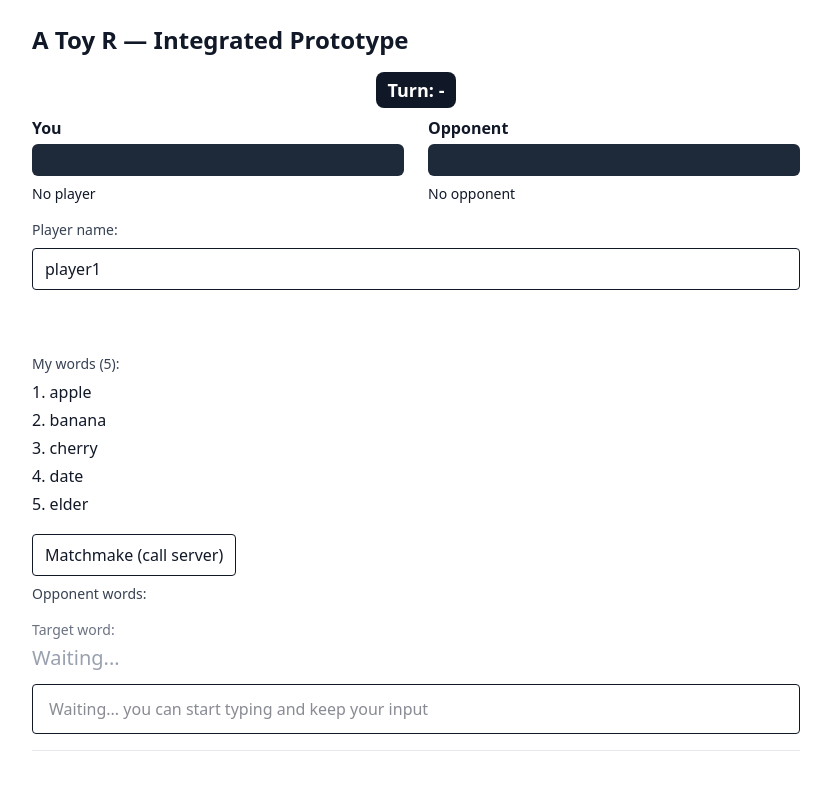
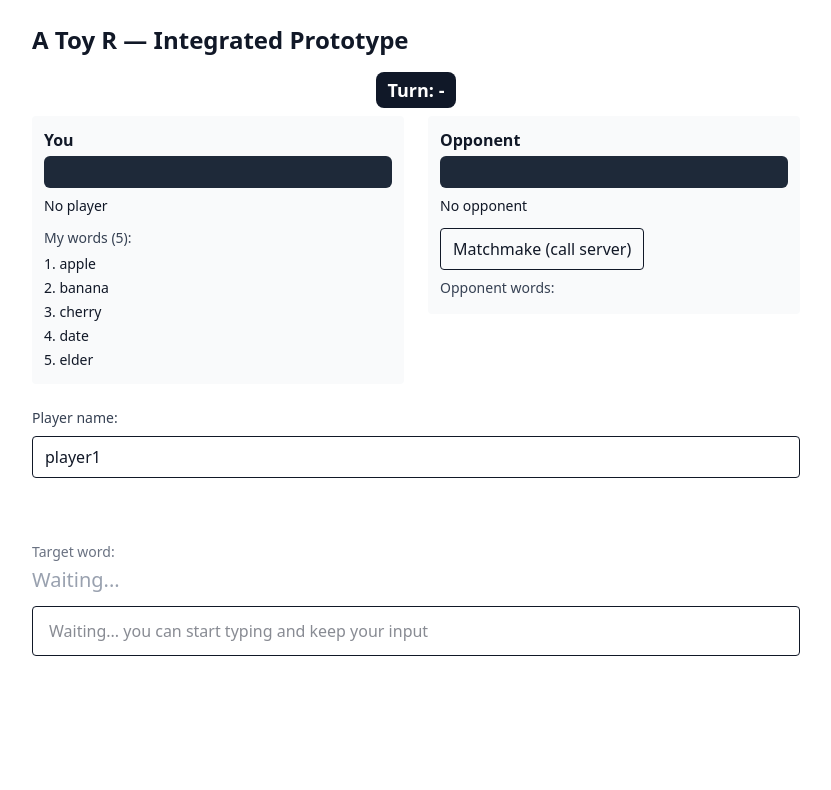
Before and after one commit to imballinst/atoyr, a React (Vite) app in the folder packages/client/: page / in a window 1280 px wide. Shown: the top 790 px of the page, without its empty margins (224-1055 px from the left). Built offline with nearby package versions, Linux system fonts and the light colour scheme.

Commit message:
seems a bit scuffed, let's revisit later

```diff
--- a/packages/client/src/App.tsx
+++ b/packages/client/src/App.tsx
@@ -28,7 +28,8 @@ export default function App() {
   const [currentTurn, setCurrentTurn] = useState<number | null>(null);
   const [currentRole, setCurrentRole] = useState<string | null>(null);
   const [roundCompleted, setRoundCompleted] = useState(false);
-  const [lastResult, setLastResult] = useState<string | null>(null);
+  // Accumulate every turn result for the match (latest first)
+  const [lastResults, setLastResults] = useState<string[]>([]);
   const startRef = useRef<number | null>(null);
   const [answerInput, setAnswerInput] = useState('');
   const inputRef = useRef<HTMLInputElement | null>(null);
@@ -43,6 +44,17 @@ export default function App() {
 
   // keep a ref to EventSource so we can close it on unmount or player change
   const esRef = useRef<EventSource | null>(null);
+  // helper: pick up to 5 random words from an array in random order
+  function pickRandomFive(arr: string[] = []) {
+    const copy = arr.slice();
+    for (let i = copy.length - 1; i > 0; i--) {
+      const j = Math.floor(Math.random() * (i + 1));
+      const t = copy[i];
+      copy[i] = copy[j];
+      copy[j] = t;
+    }
+    return copy.slice(0, 5);
+  }
   function initSSE(forPlayerId: string) {
     if (!forPlayerId) return;
     // close previous
@@ -81,7 +93,7 @@ export default function App() {
             hp: Number(p.hp) || 0,
             attack: Number(p.attack) || 0,
             defense: Number(p.defense) || 0,
-            words: Array.isArray(p.words) ? p.words.slice(0, 5) : [],
+            words: Array.isArray(p.words) ? pickRandomFive(p.words) : [],
           };
         };
         const you: Player | null = sanitize(payload.you);
@@ -91,7 +103,7 @@ export default function App() {
         // set current turn if present
         if (payload.turn !== undefined && payload.turn !== null) setCurrentTurn(payload.turn);
         const oppWords: string[] = (opp && Array.isArray(opp.words) && opp.words) || [];
-        setOpponentWords(oppWords.slice(0, 5));
+        setOpponentWords(pickRandomFive(oppWords));
         // ensure input is enabled when the match becomes ready
         setWaitingForResult(false);
         setLog((l) => [`Match ready: opponent=${opp?.id ?? 'unknown'}`, ...l]);
@@ -103,12 +115,6 @@ export default function App() {
     es.addEventListener('turn_result', (ev: any) => {
       try {
         const payload = JSON.parse((ev as MessageEvent).data);
-        // Log raw JSON payload in the UI so it's easy to inspect turn_result contents
-        try {
-          setLog((l) => [`Raw turn_result: ${JSON.stringify(payload)}`, ...l]);
-        } catch (e) {
-          // ignore logging errors
-        }
         const q = payload.q;
         const applied = payload.applied;
         // show potential vs applied damage when present
@@ -131,7 +137,7 @@ export default function App() {
               hp: Number(p.hp) || 0,
               attack: Number(p.attack) || 0,
               defense: Number(p.defense) || 0,
-              words: Array.isArray(p.words) ? p.words.slice(0, 5) : [],
+              words: Array.isArray(p.words) ? pickRandomFive(p.words) : [],
             };
           };
           const a = sanitize(payload.match.a);
@@ -142,10 +148,12 @@ export default function App() {
           if (opponentObj) setOpponent(opponentObj as Player);
           const oppWords: string[] =
             (opponentObj && Array.isArray(opponentObj.words) && opponentObj.words) || [];
-          setOpponentWords(oppWords.slice(0, 5));
+          setOpponentWords(pickRandomFive(oppWords));
         }
         // clear waiting state and mark round completed; keep the target visible until next qte_start
         setWaitingForResult(false);
+        // clear the input after the turn result so next round starts with an empty field
+        setAnswerInput('');
         // clear any fallback waiting timer
         try {
           if (waitingTimerRef.current) {
@@ -155,9 +163,10 @@ export default function App() {
         } catch (e) {}
         setRoundCompleted(true);
         // if server sent a personalized message, prefer it; otherwise show generic
-        setLastResult(
-          payload.message ?? `${q?.kind ?? 'unknown'}${potentialStr} applied=${applied ?? 0}`,
-        );
+        // append the human-friendly result string to lastResults (latest first)
+        const resultStr =
+          payload.message ?? `${q?.kind ?? 'unknown'}${potentialStr} applied=${applied ?? 0}`;
+        setLastResults((s) => [resultStr, ...s]);
 
         // send ACK back to server indicating we've processed this turn_result
         (async () => {
@@ -179,11 +188,9 @@ export default function App() {
     es.addEventListener('qte_start', (ev: any) => {
       try {
         const payload = JSON.parse((ev as MessageEvent).data);
-        // payload: { matchId, turn, word, initiatorId }
+        // payload: { matchId, turn, word, initiatorId, role }
         setMatchId(payload.matchId);
-        // new round starting: clear completed flag and set new target
         setRoundCompleted(false);
-        // ensure any previous waiting state is cleared so input is enabled for the new round
         setWaitingForResult(false);
         try {
           if (waitingTimerRef.current) {
@@ -191,14 +198,13 @@ export default function App() {
             waitingTimerRef.current = null;
           }
         } catch (e) {}
-        setLastResult(null);
+        // Do not clear the accumulated lastResults here; keep full match history
         setRoundWord(payload.word);
         setRoundIndex((i) => i + 1);
         setCurrentTurn(payload.turn);
-        // set role for this player if provided by server ("attack" or "defend")
+        setAnswerInput('');
         if (payload.role) setCurrentRole(String(payload.role));
         startRef.current = performance.now();
-        // focus the input so the player can continue typing immediately
         setTimeout(() => {
           try {
             inputRef.current && inputRef.current.focus();
@@ -276,7 +282,8 @@ export default function App() {
       if (data && data.id) setPlayer(data as Player);
       setLog((l) => [`Created player ${name}`, ...l]);
       // if server returned player object with words, update local words
-      if (data && Array.isArray(data.words) && data.words.length) setWords(data.words.slice(0, 5));
+      if (data && Array.isArray(data.words) && data.words.length)
+        setWords(pickRandomFive(data.words));
       // hide the name input now that the player has been created locally
       setNameSubmitted(true);
       // focus the matchmake button so the user can start matchmaking immediately
@@ -328,7 +335,7 @@ export default function App() {
       const opponent = match.a?.id === id ? match.b : match.a;
       const oppWords: string[] =
         (opponent && Array.isArray(opponent.words) && opponent.words) || [];
-      setOpponentWords(oppWords.slice(0, 5));
+      setOpponentWords(pickRandomFive(oppWords));
       setLog((l) => [`Matched vs opponent with words: ${oppWords.join(', ')}`, ...l]);
     } catch (err) {
       setLog((l) => [`matchmake error: ${(err as Error).message}`, ...l]);
@@ -426,9 +433,9 @@ export default function App() {
         </div>
       </div>
 
-      {/* HP display */}
-      <div className="flex gap-6 items-center mb-4">
-        <div className="flex-1">
+      {/* HP display + words aligned in same block */}
+      <div className="flex gap-6 items-start mb-6">
+        <div className="flex-1 bg-gray-50 p-3 rounded">
           <div className="font-semibold mb-1">{player?.name ?? player?.id ?? 'You'}</div>
           <HpBar
             value={player?.hp ?? 0}
@@ -437,12 +444,22 @@ export default function App() {
             toClass="to-lime-400"
             aria-label="Your HP bar"
           />
-          <div className="mt-2 text-sm">
+          <div className="mt-2 text-sm mb-3">
             {player ? `${player.hp} / ${player.maxHp} HP` : 'No player'}
+          </div>
+          <div>
+            <label className="block text-sm font-medium text-gray-700">My words (5):</label>
+            <ol className="list-decimal list-inside mt-1">
+              {words.map((w) => (
+                <li key={`me-${w}`} className="py-0.5 text-sm">
+                  {w}
+                </li>
+              ))}
+            </ol>
           </div>
         </div>
 
-        <div className="flex-1">
+        <div className="flex-1 bg-gray-50 p-3 rounded">
           <div className="font-semibold mb-1">{opponent?.name ?? opponent?.id ?? 'Opponent'}</div>
           <HpBar
             value={opponent?.hp ?? 0}
@@ -451,8 +468,29 @@ export default function App() {
             toClass="to-rose-400"
             aria-label="Opponent HP bar"
           />
-          <div className="mt-2 text-sm">
+          <div className="mt-2 text-sm mb-3">
             {opponent ? `${opponent.hp} / ${opponent.maxHp} HP` : 'No opponent'}
+          </div>
+          <div>
+            {!matchId && (
+              <div className="mb-2">
+                <button
+                  ref={matchmakeButtonRef}
+                  onClick={matchmake}
+                  className="px-3 py-2 bg-accent border border-solid rounded"
+                >
+                  Matchmake (call server)
+                </button>
+              </div>
+            )}
+            <label className="block text-sm font-medium text-gray-700">Opponent words:</label>
+            <ol className="list-disc list-inside mt-1">
+              {opponentWords.map((w) => (
+                <li key={`op-${w}`} className="py-0.5 text-sm text-gray-700">
+                  {w}
+                </li>
+              ))}
+            </ol>
           </div>
         </div>
       </div>
@@ -484,28 +522,6 @@ export default function App() {
         </form>
       )}
 
-      <div className="mb-4">
-        <label className="block text-sm font-medium text-gray-700">My words (5):</label>
-        <ol className="list-decimal list-inside mt-1">
-          {words.map((w) => (
-            <li key={w} className="py-0.5">
-              {w}
-            </li>
-          ))}
-        </ol>
-      </div>
-
-      <div className="mb-4">
-        <button
-          ref={matchmakeButtonRef}
-          onClick={matchmake}
-          className="px-3 py-2 bg-accent border border-solid rounded"
-        >
-          Matchmake (call server)
-        </button>
-        <div className="mt-2 text-sm text-gray-700">Opponent words: {opponentWords.join(', ')}</div>
-      </div>
-
       <div>
         <div className="mt-3">
           <div className="mb-3">
@@ -517,9 +533,6 @@ export default function App() {
                 </span>
               )}
             </h2>
-            {roundCompleted && lastResult && (
-              <div className="text-gray-800 mt-2">Last result: {lastResult}</div>
-            )}
           </div>
           <form
             onSubmit={(e) => {
@@ -543,7 +556,20 @@ export default function App() {
         </div>
       </div>
 
-      <div className="log">
+      {lastResults.length > 0 && (
+        <div className="text-gray-800 mt-2">
+          <div className="font-medium">Last result: {lastResults[0]}</div>
+          {lastResults.length > 1 && (
+            <ol className="list-decimal list-inside mt-2 text-sm text-gray-700">
+              {lastResults.slice(1, 6).map((r, i) => (
+                <li key={i}>{r}</li>
+              ))}
+            </ol>
+          )}
+        </div>
+      )}
+
+      <div className="log" hidden>
         {log.map((l, i) => (
           <div key={i}>{l}</div>
         ))}
```
